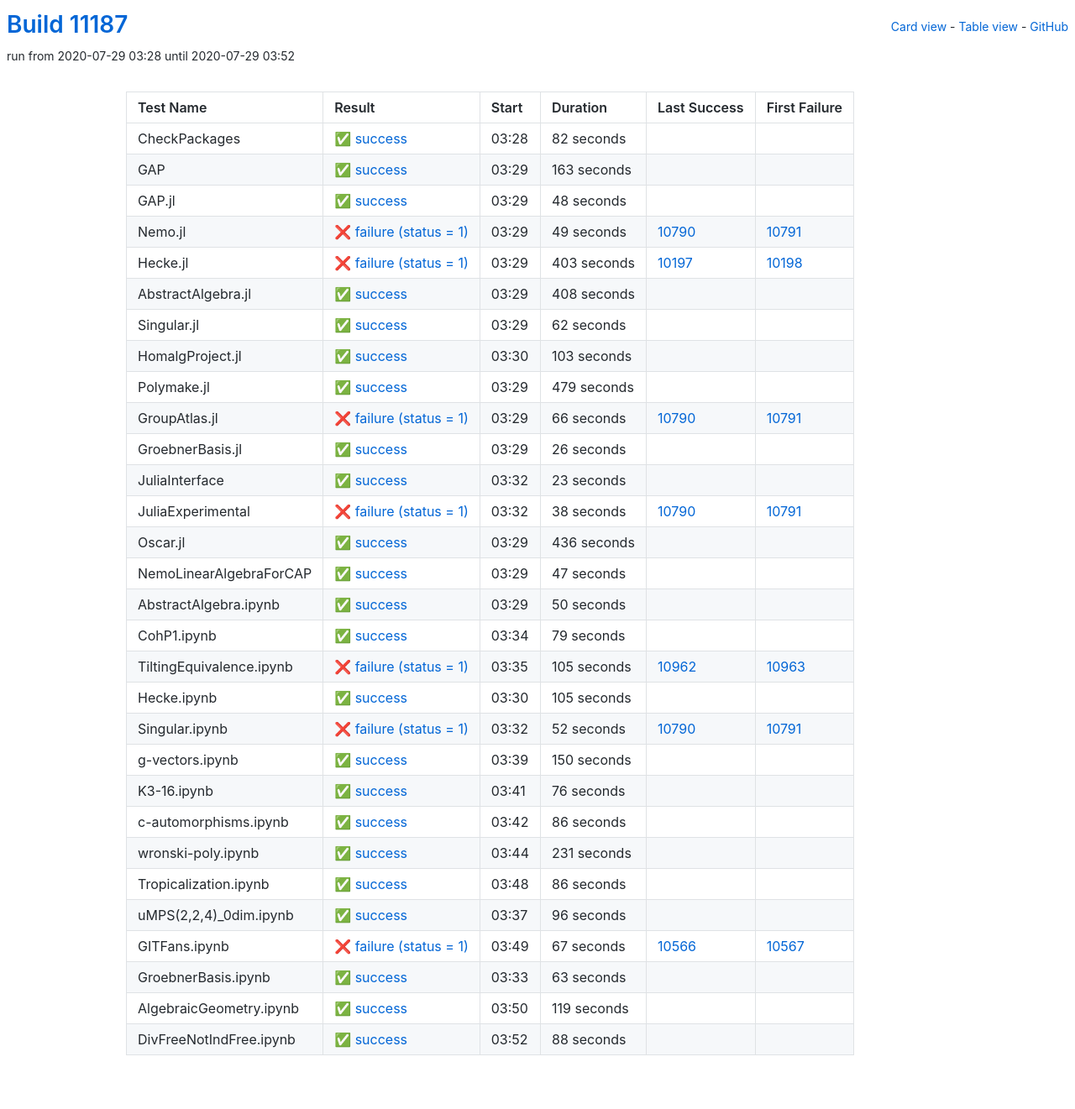
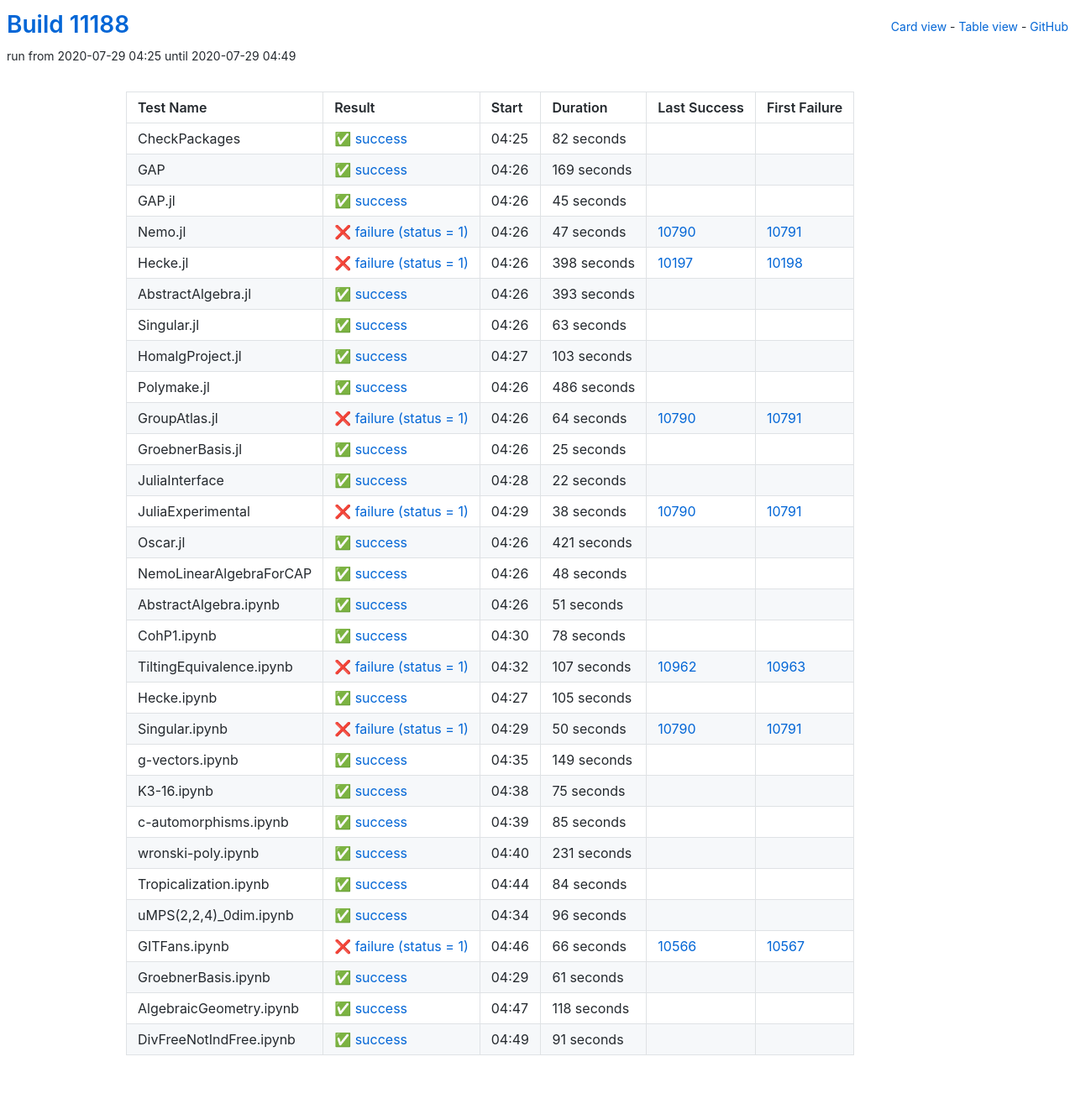
Before and after one commit to oscar-system/oscar-ci-status, a Jekyll site: the page built from table.html, in a window 1280 px wide. Shown: the whole page at 84% size. Built offline with Jekyll 4.4.1, drawn with Linux system fonts in a browser that asks for light colours.

Commit message:
Build #11188

```diff
--- a/_data/ci.yml
+++ b/_data/ci.yml
@@ -1,6 +1,6 @@
 ---
-build: 11187
-build_url: https://oscarci.mathematik.uni-kl.de/job/oscar/11187/
+build: 11188
+build_url: https://oscarci.mathematik.uni-kl.de/job/oscar/11188/
 job: oscar
 organization: oscar-system
 repo: oscar-ci-status
@@ -8,8 +8,8 @@
 tests:
 - name: CheckPackages
   id: checkpackages
-  log: https://oscarci.mathematik.uni-kl.de/job/oscar/11187/artifact/logs/build-11187/CheckPackages.log
-  start: 2020-07-29 03:28
+  log: https://oscarci.mathematik.uni-kl.de/job/oscar/11188/artifact/logs/build-11188/CheckPackages.log
+  start: 2020-07-29 04:25
   success: true
   exitcode: 0
   status: success
@@ -20,80 +20,80 @@
   first_failure_url:
 - name: GAP
   id: gap
-  log: https://oscarci.mathematik.uni-kl.de/job/oscar/11187/artifact/logs/build-11187/GAP.log
-  start: 2020-07-29 03:29
+  log: https://oscarci.mathematik.uni-kl.de/job/oscar/11188/artifact/logs/build-11188/GAP.log
+  start: 2020-07-29 04:26
   success: true
   exitcode: 0
   status: success
-  duration: 163
+  duration: 169
   last_success: false
   last_success_url:
   first_failure: false
   first_failure_url:
 - name: GAP.jl
   id: gap-jl
-  log: https://oscarci.mathematik.uni-kl.de/job/oscar/11187/artifact/logs/build-11187/GAP.jl.log
-  start: 2020-07-29 03:29
+  log: https://oscarci.mathematik.uni-kl.de/job/oscar/11188/artifact/logs/build-11188/GAP.jl.log
+  start: 2020-07-29 04:26
   success: true
   exitcode: 0
   status: success
-  duration: 48
+  duration: 45
   last_success: false
   last_success_url:
   first_failure: false
   first_failure_url:
 - name: Nemo.jl
   id: nemo-jl
-  log: https://oscarci.mathematik.uni-kl.de/job/oscar/11187/artifact/logs/build-11187/Nemo.jl.log
-  start: 2020-07-29 03:29
+  log: https://oscarci.mathematik.uni-kl.de/job/oscar/11188/artifact/logs/build-11188/Nemo.jl.log
+  start: 2020-07-29 04:26
   success: false
   exitcode: 1
   status: failure
-  duration: 49
+  duration: 47
   last_success: 10790
   last_success_url: https://oscarci.mathematik.uni-kl.de/job/oscar/10790/
   first_failure: 10791
   first_failure_url: https://oscarci.mathematik.uni-kl.de/job/oscar/10791/
 - name: Hecke.jl
   id: hecke-jl
-  log: https://oscarci.mathematik.uni-kl.de/job/oscar/11187/artifact/logs/build-11187/Hecke.jl.log
-  start: 2020-07-29 03:29
+  log: https://oscarci.mathematik.uni-kl.de/job/oscar/11188/artifact/logs/build-11188/Hecke.jl.log
+  start: 2020-07-29 04:26
   success: false
   exitcode: 1
   status: failure
-  duration: 403
+  duration: 398
   last_success: 10197
   last_success_url: https://oscarci.mathematik.uni-kl.de/job/oscar/10197/
   first_failure: 10198
   first_failure_url: https://oscarci.mathematik.uni-kl.de/job/oscar/10198/
 - name: AbstractAlgebra.jl
   id: abstractalgebra-jl
-  log: https://oscarci.mathematik.uni-kl.de/job/oscar/11187/artifact/logs/build-11187/AbstractAlgebra.jl.log
-  start: 2020-07-29 03:29
+  log: https://oscarci.mathematik.uni-kl.de/job/oscar/11188/artifact/logs/build-11188/AbstractAlgebra.jl.log
+  start: 2020-07-29 04:26
   success: true
   exitcode: 0
   status: success
-  duration: 408
+  duration: 393
   last_success: false
   last_success_url:
   first_failure: false
   first_failure_url:
 - name: Singular.jl
   id: singular-jl
-  log: https://oscarci.mathematik.uni-kl.de/job/oscar/11187/artifact/logs/build-11187/Singular.jl.log
-  start: 2020-07-29 03:29
+  log: https://oscarci.mathematik.uni-kl.de/job/oscar/11188/artifact/logs/build-11188/Singular.jl.log
+  start: 2020-07-29 04:26
   success: true
   exitcode: 0
   status: success
-  duration: 62
+  duration: 63
   last_success: false
   last_success_url:
   first_failure: false
   first_failure_url:
 - name: HomalgProject.jl
   id: homalgproject-jl
-  log: https://oscarci.mathematik.uni-kl.de/job/oscar/11187/artifact/logs/build-11187/HomalgProject.jl.log
-  start: 2020-07-29 03:30
+  log: https://oscarci.mathematik.uni-kl.de/job/oscar/11188/artifact/logs/build-11188/HomalgProject.jl.log
+  start: 2020-07-29 04:27
   success: true
   exitcode: 0
   status: success
@@ -104,56 +104,56 @@
   first_failure_url:
 - name: Polymake.jl
   id: polymake-jl
-  log: https://oscarci.mathematik.uni-kl.de/job/oscar/11187/artifact/logs/build-11187/Polymake.jl.log
-  start: 2020-07-29 03:29
+  log: https://oscarci.mathematik.uni-kl.de/job/oscar/11188/artifact/logs/build-11188/Polymake.jl.log
+  start: 2020-07-29 04:26
   success: true
   exitcode: 0
   status: success
-  duration: 479
+  duration: 486
   last_success: false
   last_success_url:
   first_failure: false
   first_failure_url:
 - name: GroupAtlas.jl
   id: groupatlas-jl
-  log: https://oscarci.mathematik.uni-kl.de/job/oscar/11187/artifact/logs/build-11187/GroupAtlas.jl.log
-  start: 2020-07-29 03:29
+  log: https://oscarci.mathematik.uni-kl.de/job/oscar/11188/artifact/logs/build-11188/GroupAtlas.jl.log
+  start: 2020-07-29 04:26
   success: false
   exitcode: 1
   status: failure
-  duration: 66
+  duration: 64
   last_success: 10790
   last_success_url: https://oscarci.mathematik.uni-kl.de/job/oscar/10790/
   first_failure: 10791
   first_failure_url: https://oscarci.mathematik.uni-kl.de/job/oscar/10791/
 - name: GroebnerBasis.jl
   id: groebnerbasis-jl
-  log: https://oscarci.mathematik.uni-kl.de/job/oscar/11187/artifact/logs/build-11187/GroebnerBasis.jl.log
-  start: 2020-07-29 03:29
+  log: https://oscarci.mathematik.uni-kl.de/job/oscar/11188/artifact/logs/build-11188/GroebnerBasis.jl.log
+  start: 2020-07-29 04:26
   success: true
   exitcode: 0
   status: success
-  duration: 26
+  duration: 25
   last_success: false
   last_success_url:
   first_failure: false
   first_failure_url:
 - name: JuliaInterface
   id: juliainterface
-  log: https://oscarci.mathematik.uni-kl.de/job/oscar/11187/artifact/logs/build-11187/JuliaInterface.log
-  start: 2020-07-29 03:32
+  log: https://oscarci.mathematik.uni-kl.de/job/oscar/11188/artifact/logs/build-11188/JuliaInterface.log
+  start: 2020-07-29 04:28
   success: true
   exitcode: 0
   status: success
-  duration: 23
+  duration: 22
   last_success: false
   last_success_url:
   first_failure: false
   first_failure_url:
 - name: JuliaExperimental
   id: juliaexperimental
-  log: https://oscarci.mathematik.uni-kl.de/job/oscar/11187/artifact/logs/build-11187/JuliaExperimental.log
-  start: 2020-07-29 03:32
+  log: https://oscarci.mathematik.uni-kl.de/job/oscar/11188/artifact/logs/build-11188/JuliaExperimental.log
+  start: 2020-07-29 04:29
   success: false
   exitcode: 1
   status: failure
@@ -164,68 +164,68 @@
   first_failure_url: https://oscarci.mathematik.uni-kl.de/job/oscar/10791/
 - name: Oscar.jl
   id: oscar-jl
-  log: https://oscarci.mathematik.uni-kl.de/job/oscar/11187/artifact/logs/build-11187/Oscar.jl.log
-  start: 2020-07-29 03:29
+  log: https://oscarci.mathematik.uni-kl.de/job/oscar/11188/artifact/logs/build-11188/Oscar.jl.log
+  start: 2020-07-29 04:26
   success: true
   exitcode: 0
   status: success
-  duration: 436
+  duration: 421
   last_success: false
   last_success_url:
   first_failure: false
   first_failure_url:
 - name: NemoLinearAlgebraForCAP
   id: nemolinearalgebraforcap
-  log: https://oscarci.mathematik.uni-kl.de/job/oscar/11187/artifact/logs/build-11187/NemoLinearAlgebraForCAP.log
-  start: 2020-07-29 03:29
+  log: https://oscarci.mathematik.uni-kl.de/job/oscar/11188/artifact/logs/build-11188/NemoLinearAlgebraForCAP.log
+  start: 2020-07-29 04:26
   success: true
   exitcode: 0
   status: success
-  duration: 47
+  duration: 48
   last_success: false
   last_success_url:
   first_failure: false
   first_failure_url:
 - name: AbstractAlgebra.ipynb
   id: abstractalgebra-ipynb
-  log: https://oscarci.mathematik.uni-kl.de/job/oscar/11187/artifact/logs/build-11187/AbstractAlgebra.ipynb.log
-  start: 2020-07-29 03:29
+  log: https://oscarci.mathematik.uni-kl.de/job/oscar/11188/artifact/logs/build-11188/AbstractAlgebra.ipynb.log
+  start: 2020-07-29 04:26
   success: true
   exitcode: 0
   status: success
-  duration: 50
+  duration: 51
   last_success: false
   last_success_url:
   first_failure: false
   first_failure_url:
 - name: CohP1.ipynb
   id: cohp1-ipynb
-  log: https://oscarci.mathematik.uni-kl.de/job/oscar/11187/artifact/logs/build-11187/CohP1.ipynb.log
-  start: 2020-07-29 03:34
+  log: https://oscarci.mathematik.uni-kl.de/job/oscar/11188/artifact/logs/build-11188/CohP1.ipynb.log
+  start: 2020-07-29 04:30
   success: true
   exitcode: 0
   status: success
-  duration: 79
+  duration: 78
   last_success: false
   last_success_url:
   first_failure: false
   first_failure_url:
 - name: TiltingEquivalence.ipynb
   id: tiltingequivalence-ipynb
-  log: https://oscarci.mathematik.uni-kl.de/job/oscar/11187/artifact/logs/build-11187/TiltingEquivalence.ipynb.log
-  start: 2020-07-29 03:35
+  log: https://oscarci.mathematik.uni-kl.de/job/oscar/11188/artifact/logs/build-11188/TiltingEquivalence.ipynb.log
+  start: 2020-07-29 04:32
   success: false
   exitcode: 1
   status: failure
-  duration: 105
+  duration: 107
   last_success: 10962
   last_success_url: https://oscarci.mathematik.uni-kl.de/job/oscar/10962/
   first_failure: 10963
   first_failure_url: https://oscarci.mathematik.uni-kl.de/job/oscar/10963/
 - name: Hecke.ipynb
   id: hecke-ipynb
-  log: https://oscarci.mathematik.uni-kl.de/job/oscar/11187/artifact/logs/build-11187/Hecke.ipynb.log
-  start: 2020-07-29 03:30
+  log: https://oscarci.mathematik.uni-kl.de/job/oscar/11188/artifact/logs/build-11188/Hecke.ipynb.log
+  start: 2020-07-29 04:27
   success: true
   exitcode: 0
   status: success
@@ -236,56 +236,56 @@
   first_failure_url:
 - name: Singular.ipynb
   id: singular-ipynb
-  log: https://oscarci.mathematik.uni-kl.de/job/oscar/11187/artifact/logs/build-11187/Singular.ipynb.log
-  start: 2020-07-29 03:32
+  log: https://oscarci.mathematik.uni-kl.de/job/oscar/11188/artifact/logs/build-11188/Singular.ipynb.log
+  start: 2020-07-29 04:29
   success: false
   exitcode: 1
   status: failure
-  duration: 52
+  duration: 50
   last_success: 10790
   last_success_url: https://oscarci.mathematik.uni-kl.de/job/oscar/10790/
   first_failure: 10791
   first_failure_url: https://oscarci.mathematik.uni-kl.de/job/oscar/10791/
 - name: g-vectors.ipynb
   id: g-vectors-ipynb
-  log: https://oscarci.mathematik.uni-kl.de/job/oscar/11187/artifact/logs/build-11187/g-vectors.ipynb.log
-  start: 2020-07-29 03:39
+  log: https://oscarci.mathematik.uni-kl.de/job/oscar/11188/artifact/logs/build-11188/g-vectors.ipynb.log
+  start: 2020-07-29 04:35
   success: true
   exitcode: 0
   status: success
-  duration: 150
+  duration: 149
   last_success: false
   last_success_url:
   first_failure: false
   first_failure_url:
 - name: K3-16.ipynb
   id: k3-16-ipynb
-  log: https://oscarci.mathematik.uni-kl.de/job/oscar/11187/artifact/logs/build-11187/K3-16.ipynb.log
-  start: 2020-07-29 03:41
+  log: https://oscarci.mathematik.uni-kl.de/job/oscar/11188/artifact/logs/build-11188/K3-16.ipynb.log
+  start: 2020-07-29 04:38
   success: true
   exitcode: 0
   status: success
-  duration: 76
+  duration: 75
   last_success: false
   last_success_url:
   first_failure: false
   first_failure_url:
 - name: c-automorphisms.ipynb
   id: c-automorphisms-ipynb
-  log: https://oscarci.mathematik.uni-kl.de/job/oscar/11187/artifact/logs/build-11187/c-automorphisms.ipynb.log
-  start: 2020-07-29 03:42
+  log: https://oscarci.mathematik.uni-kl.de/job/oscar/11188/artifact/logs/build-11188/c-automorphisms.ipynb.log
+  start: 2020-07-29 04:39
   success: true
   exitcode: 0
   status: success
-  duration: 86
+  duration: 85
   last_success: false
   last_success_url:
   first_failure: false
   first_failure_url:
 - name: wronski-poly.ipynb
   id: wronski-poly-ipynb
-  log: https://oscarci.mathematik.uni-kl.de/job/oscar/11187/artifact/logs/build-11187/wronski-poly.ipynb.log
-  start: 2020-07-29 03:44
+  log: https://oscarci.mathematik.uni-kl.de/job/oscar/11188/artifact/logs/build-11188/wronski-poly.ipynb.log
+  start: 2020-07-29 04:40
   success: true
   exitcode: 0
   status: success
@@ -296,20 +296,20 @@
   first_failure_url:
 - name: Tropicalization.ipynb
   id: tropicalization-ipynb
-  log: https://oscarci.mathematik.uni-kl.de/job/oscar/11187/artifact/logs/build-11187/Tropicalization.ipynb.log
-  start: 2020-07-29 03:48
+  log: https://oscarci.mathematik.uni-kl.de/job/oscar/11188/artifact/logs/build-11188/Tropicalization.ipynb.log
+  start: 2020-07-29 04:44
   success: true
   exitcode: 0
   status: success
-  duration: 86
+  duration: 84
   last_success: false
   last_success_url:
   first_failure: false
   first_failure_url:
 - name: uMPS(2,2,4)_0dim.ipynb
   id: umps-2-2-4-0dim-ipynb
-  log: https://oscarci.mathematik.uni-kl.de/job/oscar/11187/artifact/logs/build-11187/uMPS-2-2-4-_0dim.ipynb.log
-  start: 2020-07-29 03:37
+  log: https://oscarci.mathematik.uni-kl.de/job/oscar/11188/artifact/logs/build-11188/uMPS-2-2-4-_0dim.ipynb.log
+  start: 2020-07-29 04:34
   success: true
   exitcode: 0
   status: success
@@ -320,48 +320,48 @@
   first_failure_url:
 - name: GITFans.ipynb
   id: gitfans-ipynb
-  log: https://oscarci.mathematik.uni-kl.de/job/oscar/11187/artifact/logs/build-11187/GITFans.ipynb.log
-  start: 2020-07-29 03:49
+  log: https://oscarci.mathematik.uni-kl.de/job/oscar/11188/artifact/logs/build-11188/GITFans.ipynb.log
+  start: 2020-07-29 04:46
   success: false
   exitcode: 1
   status: failure
-  duration: 67
+  duration: 66
   last_success: 10566
   last_success_url: https://oscarci.mathematik.uni-kl.de/job/oscar/10566/
   first_failure: 10567
   first_failure_url: https://oscarci.mathematik.uni-kl.de/job/oscar/10567/
 - name: GroebnerBasis.ipynb
   id: groebnerbasis-ipynb
-  log: https://oscarci.mathematik.uni-kl.de/job/oscar/11187/artifact/logs/build-11187/GroebnerBasis.ipynb.log
-  start: 2020-07-29 03:33
+  log: https://oscarci.mathematik.uni-kl.de/job/oscar/11188/artifact/logs/build-11188/GroebnerBasis.ipynb.log
+  start: 2020-07-29 04:29
   success: true
   exitcode: 0
   status: success
-  duration: 63
+  duration: 61
   last_success: false
   last_success_url:
   first_failure: false
   first_failure_url:
 - name: AlgebraicGeometry.ipynb
   id: algebraicgeometry-ipynb
-  log: https://oscarci.mathematik.uni-kl.de/job/oscar/11187/artifact/logs/build-11187/AlgebraicGeometry.ipynb.log
-  start: 2020-07-29 03:50
+  log: https://oscarci.mathematik.uni-kl.de/job/oscar/11188/artifact/logs/build-11188/AlgebraicGeometry.ipynb.log
+  start: 2020-07-29 04:47
   success: true
   exitcode: 0
   status: success
-  duration: 119
+  duration: 118
   last_success: false
   last_success_url:
   first_failure: false
   first_failure_url:
 - name: DivFreeNotIndFree.ipynb
   id: divfreenotindfree-ipynb
-  log: https://oscarci.mathematik.uni-kl.de/job/oscar/11187/artifact/logs/build-11187/DivFreeNotIndFree.ipynb.log
-  start: 2020-07-29 03:52
+  log: https://oscarci.mathematik.uni-kl.de/job/oscar/11188/artifact/logs/build-11188/DivFreeNotIndFree.ipynb.log
+  start: 2020-07-29 04:49
   success: true
   exitcode: 0
   status: success
-  duration: 88
+  duration: 91
   last_success: false
   last_success_url:
   first_failure: false
```
Also changed, not shown: README.md.
